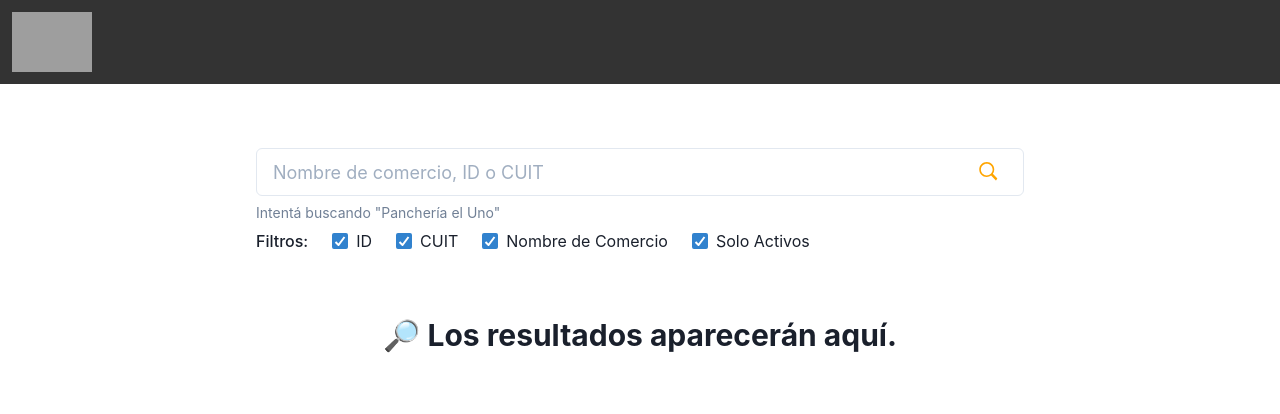
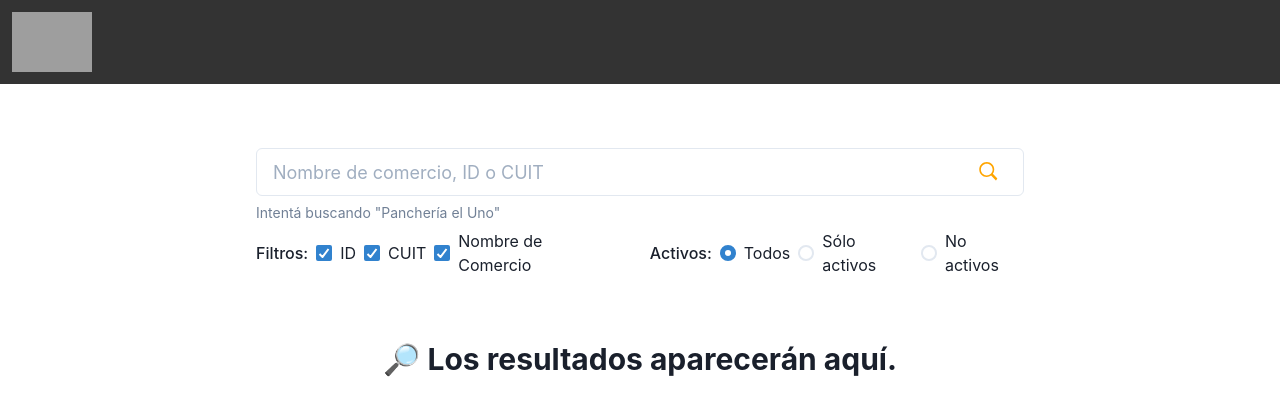
Before and after one commit to justkahdri/koibanx-challenge, a React (Vite) app: page / in a window 1280 px wide. Shown: the top 414 px of the page. Built offline with nearby package versions, Linux system fonts and the light colour scheme; grey boxes are pictures that could not be loaded.

Commit message:
Changed filters functionality

```diff
--- a/src/components/Searcher/SearchFilters.tsx
+++ b/src/components/Searcher/SearchFilters.tsx
@@ -1,25 +1,58 @@
-import React, { ChangeEventHandler } from "react";
-import { Checkbox, Stack, Text } from "@chakra-ui/react";
+import React from "react";
+import {
+  Checkbox,
+  Stack,
+  Text,
+  RadioGroup,
+  Radio,
+  CheckboxGroup,
+} from "@chakra-ui/react";
 
 type SearchFiltersProps = {
-  filters: { id: string; cuit: string; commerce: string; active: string };
-  toggleFilter: ChangeEventHandler<HTMLInputElement>;
+  handleCheckboxGroup: (values: string[]) => void;
+  handleRadioGroup: (value: ActivityFilter) => void;
 };
 
-const SearchFilters = ({ filters, toggleFilter }: SearchFiltersProps) => {
+const SearchFilters = (props: SearchFiltersProps) => {
+  const { handleCheckboxGroup, handleRadioGroup } = props;
+  const defaultFilters = {
+    id: "ID",
+    cuit: "CUIT",
+    commerce: "Nombre de Comercio",
+  };
+
   return (
-    <Stack direction={["column", "row"]} spacing={6}>
-      <Text fontWeight={500}>Filtros:</Text>
-      {Object.entries(filters).map(([key, value]) => (
-        <Checkbox
-          key={key}
-          value={key}
-          defaultIsChecked
-          onChange={toggleFilter}
+    <Stack direction="row" justifyContent="space-evenly" spacing={8}>
+      <Stack
+        direction={{ base: "column", md: "row" }}
+        alignItems={{ base: "normal", md: "center" }}
+      >
+        <Text fontWeight={500}>Filtros:</Text>
+        <CheckboxGroup
+          onChange={handleCheckboxGroup}
+          defaultValue={Object.keys(defaultFilters)}
         >
-          {value}
-        </Checkbox>
-      ))}
+          <Stack direction="row">
+            {Object.entries(defaultFilters).map(([key, value]) => (
+              <Checkbox key={key} value={key}>
+                {value}
+              </Checkbox>
+            ))}
+          </Stack>
+        </CheckboxGroup>
+      </Stack>
+
+      <RadioGroup onChange={handleRadioGroup} defaultValue={"all"}>
+        <Stack
+          direction={{ base: "column", md: "row" }}
+          alignItems={{ base: "normal", md: "center" }}
+        >
+          <Text fontWeight={500}>Activos:</Text>
+          <Radio value={"all"}>Todos</Radio>
+          <Radio value={"active"}>S&oacute;lo activos</Radio>
+          <Radio value={"non-active"}>No activos</Radio>
+        </Stack>
+      </RadioGroup>
     </Stack>
   );
 };
--- a/src/components/Searcher/index.tsx
+++ b/src/components/Searcher/index.tsx
@@ -15,7 +15,7 @@
 import SearchFilters from "./SearchFilters";
 
 type SearcherProps = {
-  handleSearch: (query: string, filters: string[]) => void;
+  handleSearch: (query: string, filters: TFilters) => void;
   loading: boolean;
 };
 
@@ -23,25 +23,24 @@
   const { handleSearch, loading } = props;
   const [invalid, setInvalid] = useState<string | false>(false);
   const searchInput = useRef() as MutableRefObject<HTMLInputElement>;
-  const listedFilters = {
-    id: "ID",
-    cuit: "CUIT",
-    commerce: "Nombre de Comercio",
-    active: "Solo Activos",
-  }; // TODO Add active/no-active
-  const [activeFilters, setActiveFilters] = useState(
-    Object.keys(listedFilters)
-  );
 
-  const toggleFilter = (event: React.ChangeEvent<HTMLInputElement>) => {
-    const { value, checked } = event.currentTarget;
-    if (checked) {
-      setActiveFilters((activeFilters) => [...activeFilters, value]);
-    } else {
-      setActiveFilters((activeFilters) =>
-        activeFilters.filter((f) => f !== value)
-      );
-    }
+  const [filters, setFilters] = useState<TFilters>({
+    byInput: ["id", "cuit", "commerce"],
+    byActivity: "all",
+  });
+
+  const setInputFilters = (checked: string[]) => {
+    setFilters((activeFilters) => ({
+      ...activeFilters,
+      byInput: checked,
+    }));
+  };
+
+  const setActivityFilters = (selected: ActivityFilter) => {
+    setFilters((activeFilters) => ({
+      ...activeFilters,
+      byActivity: selected,
+    }));
   };
 
   // Validation for Search input & filters selected
@@ -51,12 +50,9 @@
         "Por favor ingrese 2 o más caracteres para iniciar la búsqueda." // Invalid error message
       );
       return false; // Returns false if too short
-    } else if (
-      !activeFilters.length ||
-      (activeFilters[0] === "active" && activeFilters.length === 1)
-    ) {
+    } else if (!filters.byInput.length) {
       setInvalid(
-        "Por favor seleccione alguno de las opciones de búsqueda." // Invalid error message
+        "Por favor seleccione alguna de las opciones de búsqueda." // Invalid error message
       );
       return false; // Returns false if there aren't filters selected
     } else {
@@ -68,7 +64,7 @@
   // Wrapper function validates before handling search
   const wrapperSearch = () => {
     if (validateSearch(searchInput.current.value)) {
-      handleSearch(searchInput.current.value, activeFilters);
+      handleSearch(searchInput.current.value, filters);
     }
   };
 
@@ -116,7 +112,10 @@
         )}
       </FormControl>
 
-      <SearchFilters filters={listedFilters} toggleFilter={toggleFilter} />
+      <SearchFilters
+        handleCheckboxGroup={setInputFilters}
+        handleRadioGroup={setActivityFilters}
+      />
     </Stack>
   );
 };
```
